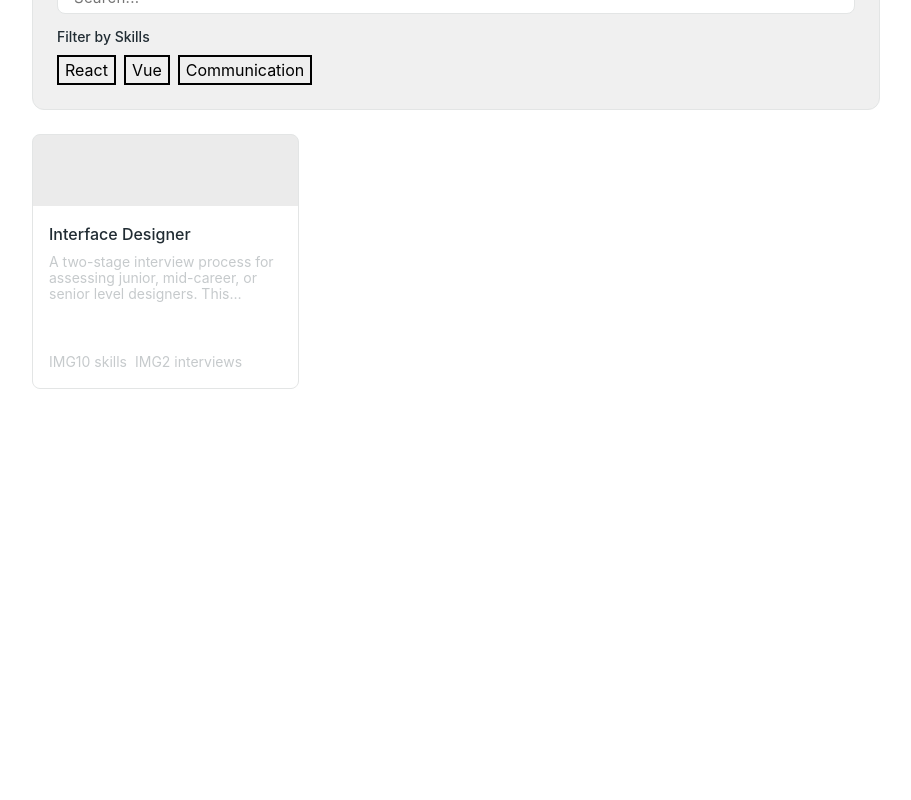
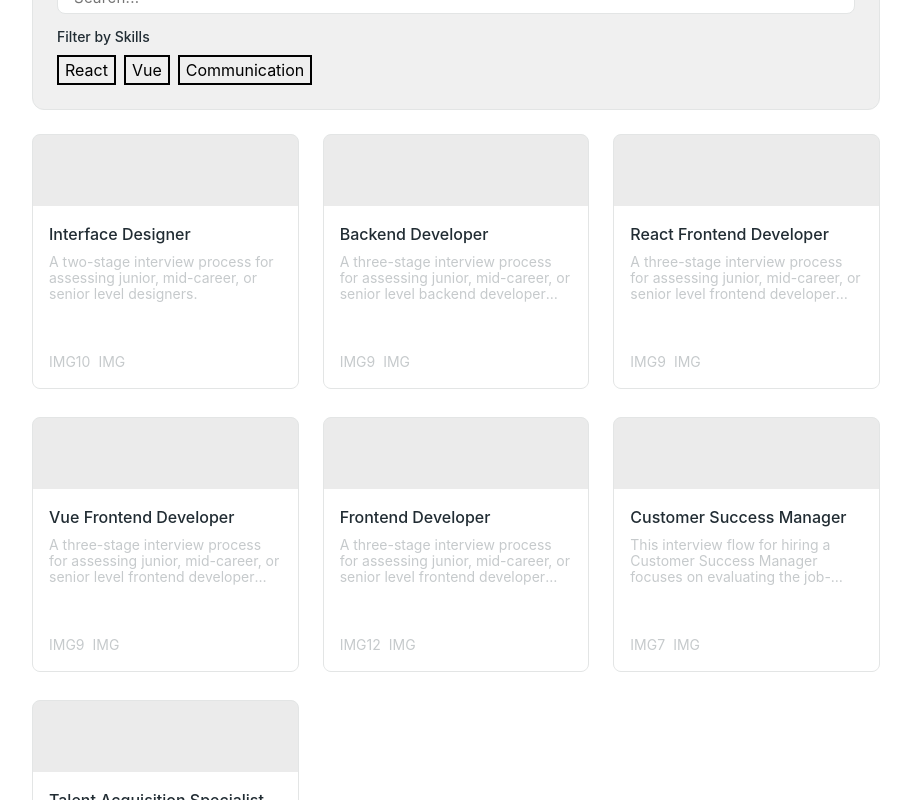
Before and after one commit to ardaalkan/filtering-data-with-button, a React (Vite) app: page / in a window 1280 px wide. Shown: the part 620-1420 px from the top of the page, without its empty margins (184-1095 px from the left). Before the commit the page ends 1037 px from the top, so only its background shows below. Built offline with nearby package versions, Linux system fonts and the light colour scheme; data requests are answered from the project's data file.

Commit message:
added filtering funcs to carts

```diff
--- a/package.json
+++ b/package.json
@@ -7,7 +7,9 @@
     "dev": "vite",
     "build": "tsc && vite build",
     "lint": "eslint . --ext ts,tsx --report-unused-disable-directives --max-warnings 0",
-    "preview": "vite preview"
+    "preview": "vite preview",
+    "start": "concurrently \"npm run dev\" \"npm run start-api\"",
+    "start-api": "json-server --watch db.json --port 3001"
   },
   "dependencies": {
     "json-server": "^0.17.4",
--- a/src/components/InterviewGuide/InterviewGuide.tsx
+++ b/src/components/InterviewGuide/InterviewGuide.tsx
@@ -52,26 +52,29 @@ const ToggleButtons: React.FC = () => {
 };
 
 const InterviewGuide: React.FC = () => {
-  const [data, setData] = useState<string | null>(null);
-
+  const [data, setData] = useState<any[]>([]);
+  const [search, setSearch] = useState<string | null>(null);
   useEffect(() => {
     const fetchData = async () => {
       try {
-        const response = await fetch("http://localhost:3000/interview");
+        const response = await fetch("http://localhost:3001/interview");
         if (!response.ok) {
           throw new Error("Network error");
         }
         const result = await response.json();
-        console.log(result, 'result');
+        console.log(result, "result");
         setData(result);
         console.log(data);
       } catch (error) {
         console.log(error);
       }
     };
-
     fetchData();
   }, []);
+
+  const handleSearchChange = (e: React.ChangeEvent<HTMLInputElement>) => {
+    setSearch(e.target.value.toLocaleLowerCase());
+  };
 
   return (
     <div className={styles.container}>
@@ -107,37 +110,47 @@ const InterviewGuide: React.FC = () => {
           </div>
           <div className={styles.interviewGuideFilter}>
             <p className={styles.interviewFilterParag}>Filter openings</p>
-            <input className={styles.inputComponent} placeholder="Search..." />
+            <input
+              className={styles.inputComponent}
+              placeholder="Search..."
+              onChange={handleSearchChange}
+            />
             <p className={styles.interviewFilterParag}>Filter by Skills</p>
             <ToggleButtons />
           </div>
           <div>
             <ol className={styles.interviewGuideCartGrid}>
-              <a className={styles.interviewGuideCartGridATag}>
+              {data.filter((item: string) => {
+                  return (
+                    !search || item.name.toLowerCase().includes(search)
+                  )}).map((interview: any) => (
+                  <a
+                    key={interview.name}
+                    className={styles.interviewGuideCartGridATag}
+                  >
                     <div className={styles.interviewGuideCartImg}></div>
                     <div className={styles.interviewContentContainer}>
                       <h2 className={styles.interviewContentHeader}>
-                    Interface Designer
+                        {interview.name}
                       </h2>
                       <p className={styles.interviewContentDesc}>
-                    A two-stage interview process for assessing junior,
-                    mid-career, or senior level designers. This process includes
-                    an Interface designer interview, and a designer soft skills
-                    interview.
+                        {interview.description}
                       </p>
                       <div className={styles.interviewContentStats}>
                         <div className={styles.interviewContentStat}>
                           <span>
                             <p>IMG</p>
                           </span>
-                      <div>10 skills</div>
+                          <div>{interview.skills}</div>
                         </div>
                         <p className={styles.interviewContentStat}>
-                      <span>IMG</span>2 interviews
+                          <span>IMG</span>
+                          {interview.inteviewCount}
                         </p>
                       </div>
                     </div>
                   </a>
+                ))}
             </ol>
           </div>
         </div>
```
Lines whose indentation alone changed are shown as unchanged.
